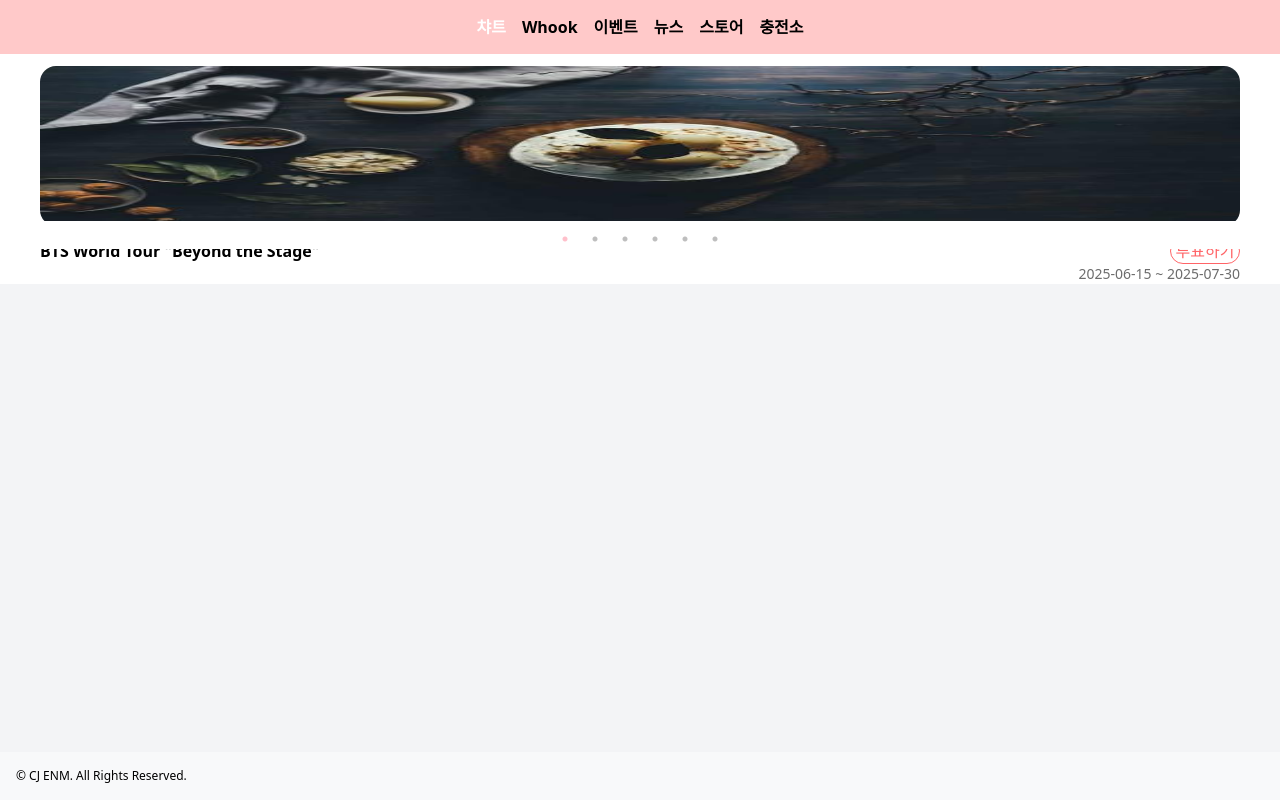
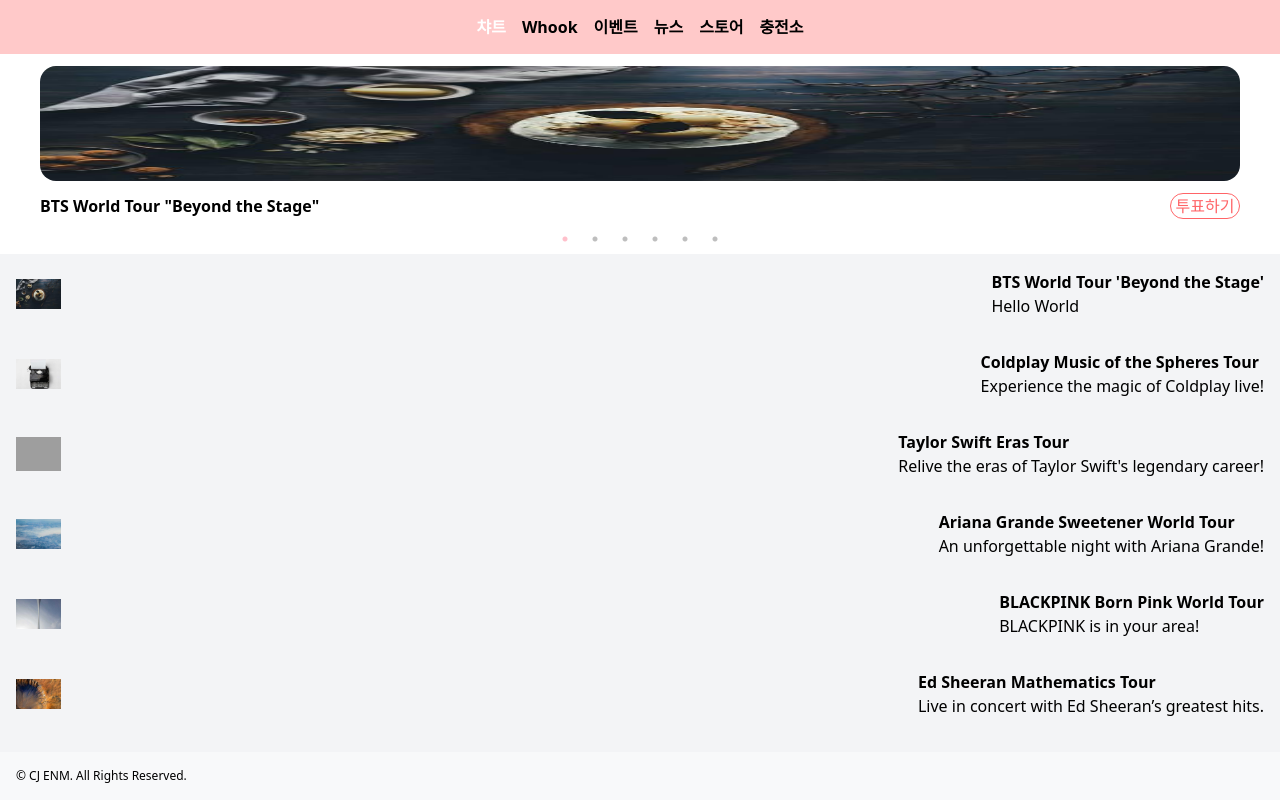
Before and after one commit to gusdn3477/hanteo_global_assignment, a React (Vite) app: page /charts in a window 1280 px wide. Built offline with nearby package versions, Linux system fonts and the light colour scheme; grey boxes are pictures that could not be loaded.

Commit message:
feat: ContentsList 배치 & Charts 자잘한 style 수정

```diff
--- a/src/Charts.tsx
+++ b/src/Charts.tsx
@@ -1,10 +1,13 @@
 import Carousel from './components/Carousel';
+import { ContentsList } from './components/Contents';
 
 function Charts() {
   return (
     <>
       <Carousel />
-      <div className="flex-1 bg-gray-100"></div>
+      <div className="flex-1 overflow-y-auto bg-gray-100">
+        <ContentsList />
+      </div>
     </>
   );
 }
--- a/src/components/Carousel.tsx
+++ b/src/components/Carousel.tsx
@@ -31,7 +31,7 @@
             <img
               src={`${card.imageUrl}` || ''}
               alt={card.title}
-              className="h-[160px] w-full rounded-2xl"
+              className="h-[115px] w-full rounded-2xl"
             />
           </div>
           <section className="mt-3 flex flex-col">
```
